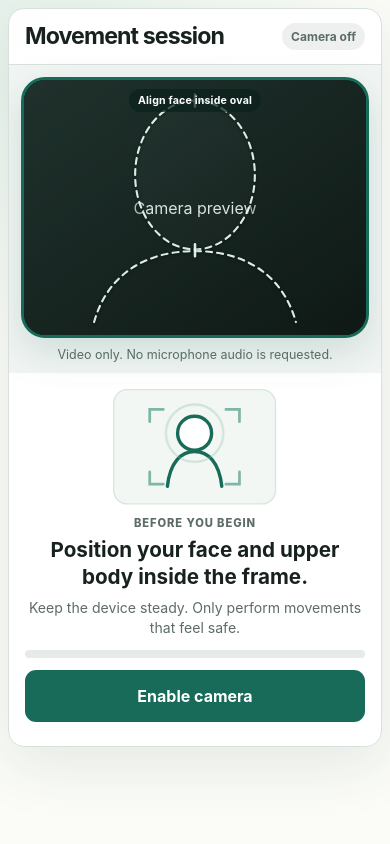
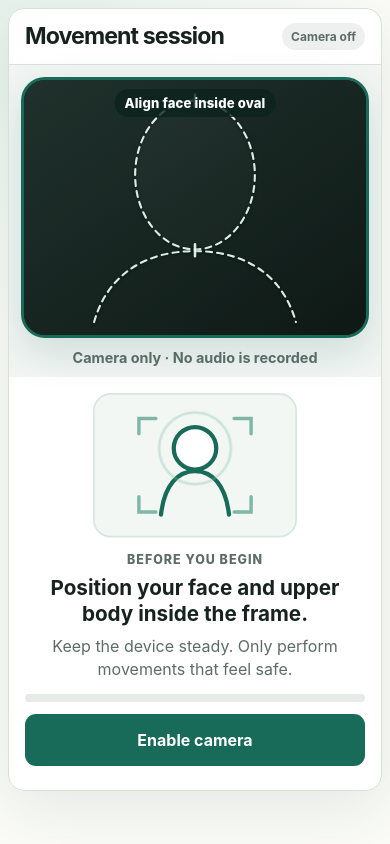
Before and after one commit to vafaei-ar/CrowdCollect, a Flask app: page /record in a window 390 px wide. Run offline with Flask 3, Linux system fonts and the light colour scheme; the visitor is signed in with stand-in values (Sample User, id 1).

Commit message:
Improve mobile guidance (#2)

```diff
--- a/crowdcollect/static/styles.css
+++ b/crowdcollect/static/styles.css
@@ -52,9 +52,10 @@ li, p { line-height: 1.6; }
 .guide-shade { fill: rgba(5, 20, 16, .2); }
 .guide-oval, .guide-shoulders, .guide-center { fill: none; stroke: rgba(235, 255, 247, .92); stroke-width: 2.5; stroke-linecap: round; stroke-dasharray: 7 6; filter: drop-shadow(0 1px 2px rgba(0, 0, 0, .55)); }
 .guide-center { stroke-dasharray: none; stroke-width: 3; }
-.alignment-guide span { position: absolute; top: 14px; left: 50%; transform: translateX(-50%); padding: 6px 11px; border-radius: 999px; background: rgba(12, 34, 28, .72); color: white; font-size: .75rem; font-weight: 750; letter-spacing: .02em; white-space: nowrap; }
+.alignment-guide span { position: absolute; top: 14px; left: 50%; transform: translateX(-50%); padding: 7px 12px; border-radius: 999px; background: rgba(12, 34, 28, .8); color: white; font-size: .86rem; font-weight: 800; letter-spacing: .01em; white-space: nowrap; }
+.countdown-overlay { position: absolute; z-index: 4; left: 50%; top: 50%; transform: translate(-50%, -50%); display: grid; place-items: center; width: 96px; height: 96px; border: 3px solid rgba(255, 255, 255, .9); border-radius: 50%; color: white; background: rgba(12, 34, 28, .78); box-shadow: 0 8px 28px rgba(0, 0, 0, .28); font-size: 2.5rem; font-weight: 850; text-transform: uppercase; animation: countdown-pop .7s ease-out; }
 .recording-dot { position: absolute; z-index: 3; top: 18px; left: 18px; background: #c93131; color: white; padding: 7px 10px; border-radius: 7px; font-size: .75rem; font-weight: 800; letter-spacing: .08em; }
-.privacy-note { color: var(--muted); text-align: center; margin-bottom: 0; font-size: .9rem; }
+.privacy-note { color: var(--muted); text-align: center; margin-bottom: 0; font-size: .95rem; font-weight: 650; }
 .prompt-panel { padding: clamp(24px, 3.5vw, 42px); display: flex; flex-direction: column; justify-content: center; }
 .visually-hidden { position: absolute; width: 1px; height: 1px; padding: 0; margin: -1px; overflow: hidden; clip: rect(0, 0, 0, 0); white-space: nowrap; border: 0; }
 .movement-demo { position: relative; width: min(100%, 270px); margin: 0 auto 20px; color: var(--accent); }
@@ -63,7 +64,7 @@ li, p { line-height: 1.6; }
 .figure-fill { fill: #fff; stroke: currentColor; stroke-width: 5; stroke-linecap: round; stroke-linejoin: round; }
 .hand-shape, .fist-shape { fill: #fff; stroke: currentColor; stroke-width: 4; stroke-linecap: round; stroke-linejoin: round; }
 .palm-detail, .fist-detail { fill: none; stroke: #7eb6a7; stroke-width: 2.5; stroke-linecap: round; stroke-linejoin: round; }
-.demo-action-label { fill: var(--accent-dark); font: 750 9px Inter, ui-sans-serif, system-ui, sans-serif; text-anchor: middle; letter-spacing: .08em; }
+.demo-action-label { fill: var(--accent-dark); font: 800 14px Inter, ui-sans-serif, system-ui, sans-serif; text-anchor: middle; letter-spacing: .035em; }
 .feature-fill { fill: var(--ink); }
 .figure-line { fill: none; stroke: currentColor; stroke-width: 5; stroke-linecap: round; stroke-linejoin: round; }
 .motion-line { fill: none; stroke: #7eb6a7; stroke-width: 3; stroke-linecap: round; stroke-linejoin: round; }
@@ -104,6 +105,7 @@ li, p { line-height: 1.6; }
 @keyframes arrow-pulse { 0%, 30% { opacity: .2; } 55%, 85% { opacity: 1; } 100% { opacity: .2; } }
 @keyframes raise-arm { 0%, 20% { transform: rotate(36deg); } 60%, 85% { transform: rotate(0); } 100% { transform: rotate(36deg); } }
 @keyframes gentle-move { 0%, 100% { transform: translateY(2px); } 50% { transform: translateY(-5px); } }
+@keyframes countdown-pop { 0% { opacity: 0; transform: translate(-50%, -50%) scale(.72); } 35% { opacity: 1; transform: translate(-50%, -50%) scale(1.08); } 100% { opacity: 1; transform: translate(-50%, -50%) scale(1); } }
 
 @media (max-width: 800px) {
   .page-shell { width: min(100% - 16px, 680px); padding: 8px 0 max(8px, env(safe-area-inset-bottom)); align-items: start; }
@@ -115,15 +117,16 @@ li, p { line-height: 1.6; }
   .recording-header h1 { font-size: 1.45rem; }
   .status-pill { font-size: .75rem; padding: 6px 9px; }
   .video-frame { max-height: 40svh; margin: 0 auto; border-width: 3px; border-radius: 24px; }
-  .alignment-guide span { top: 9px; padding: 5px 9px; font-size: .66rem; }
-  .privacy-note { margin-top: 7px; font-size: .78rem; }
+  .alignment-guide span { top: 9px; padding: 6px 10px; font-size: .82rem; }
+  .countdown-overlay { width: 84px; height: 84px; font-size: 2.15rem; }
+  .privacy-note { margin-top: 8px; font-size: .9rem; }
   .prompt-panel { padding: 16px; }
-  .movement-demo { width: min(48%, 175px); margin: 0 auto 10px; }
+  .movement-demo { width: min(60%, 210px); margin: 0 auto 12px; }
   .demo-caption { display: none; }
   .prompt-copy { min-height: 116px; text-align: center; }
-  .step-label { margin: 0; font-size: .7rem; }
+  .step-label { margin: 0; font-size: .78rem; }
   .prompt-panel h2 { font-size: clamp(1.2rem, 5.3vw, 1.55rem); margin: 5px 0 7px; }
-  .prompt-copy > p:last-child { margin: 0; font-size: .88rem; line-height: 1.4; }
+  .prompt-copy > p:last-child { margin: 0; font-size: 1rem; line-height: 1.45; }
   .progress-track { margin: 12px 0; }
   .primary-button, .secondary-button { min-height: 52px; }
   .message { min-height: 0; margin-top: 8px; }
@@ -136,7 +139,7 @@ li, p { line-height: 1.6; }
   .recording-header { display: none; }
   .camera-panel { display: grid; align-content: center; padding: 12px; }
   .video-frame { max-height: 78svh; }
-  .privacy-note { margin: 7px 0 0; font-size: .78rem; }
+  .privacy-note { margin: 7px 0 0; font-size: .86rem; }
   .prompt-panel { max-height: calc(100svh - 16px); padding: 14px 18px; overflow-y: auto; }
   .movement-demo { width: min(42%, 135px); }
   .demo-caption { display: none; }
--- a/crowdcollect/templates/record.html
+++ b/crowdcollect/templates/record.html
@@ -13,10 +13,8 @@
   <div class="recording-grid">
     <div class="camera-panel">
       <div class="video-frame">
-        <video id="preview" autoplay muted playsinline></video>
-        <div id="camera-placeholder" class="camera-placeholder">
-          <span>Camera preview</span>
-        </div>
+        <video id="preview" aria-label="Live camera preview" autoplay muted playsinline></video>
+        <div id="camera-placeholder" class="camera-placeholder" aria-hidden="true"></div>
         <div class="alignment-guide" aria-hidden="true">
           <svg viewBox="0 0 400 300" preserveAspectRatio="xMidYMid slice">
             <path class="guide-shade" fill-rule="evenodd" d="M0 0h400v300H0Zm200 25c-42 0-70 36-70 87 0 50 28 86 70 86s70-36 70-86c0-51-28-87-70-87Z" />
@@ -26,9 +24,10 @@
           </svg>
           <span>Align face inside oval</span>
         </div>
+        <div id="countdown-overlay" class="countdown-overlay" aria-live="assertive" hidden></div>
         <div id="recording-dot" class="recording-dot" hidden>REC</div>
       </div>
-      <p class="privacy-note">Video only. No microphone audio is requested.</p>
+      <p class="privacy-note">Camera only · No audio is recorded</p>
     </div>
 
     <aside class="prompt-panel">
```
Also changed, not shown: crowdcollect/static/record.js (+20 -5 lines), tests/test_app.py (+3 -0 lines).
